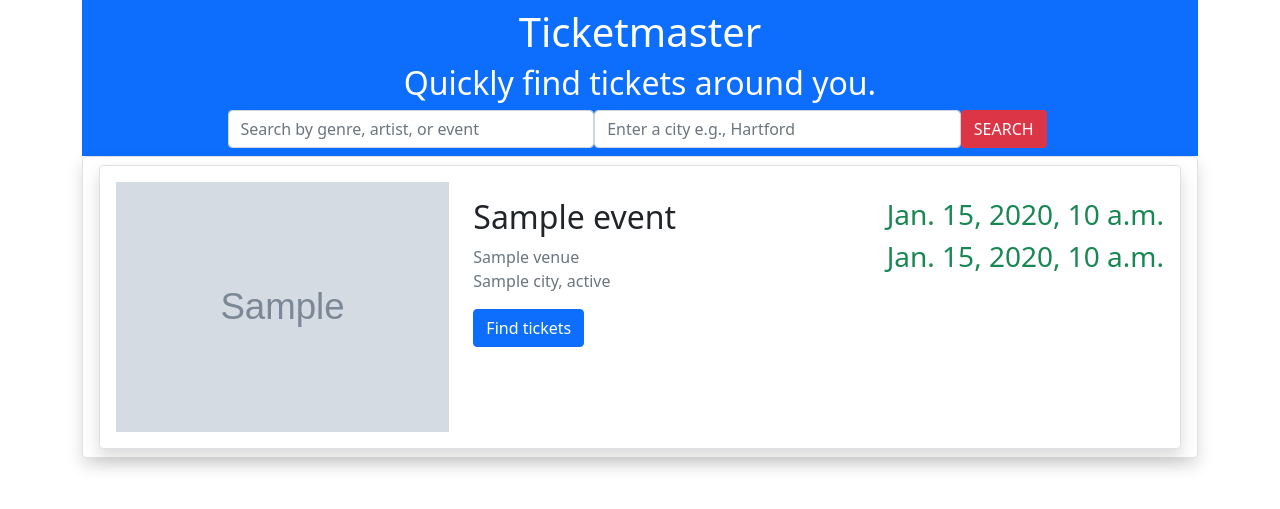
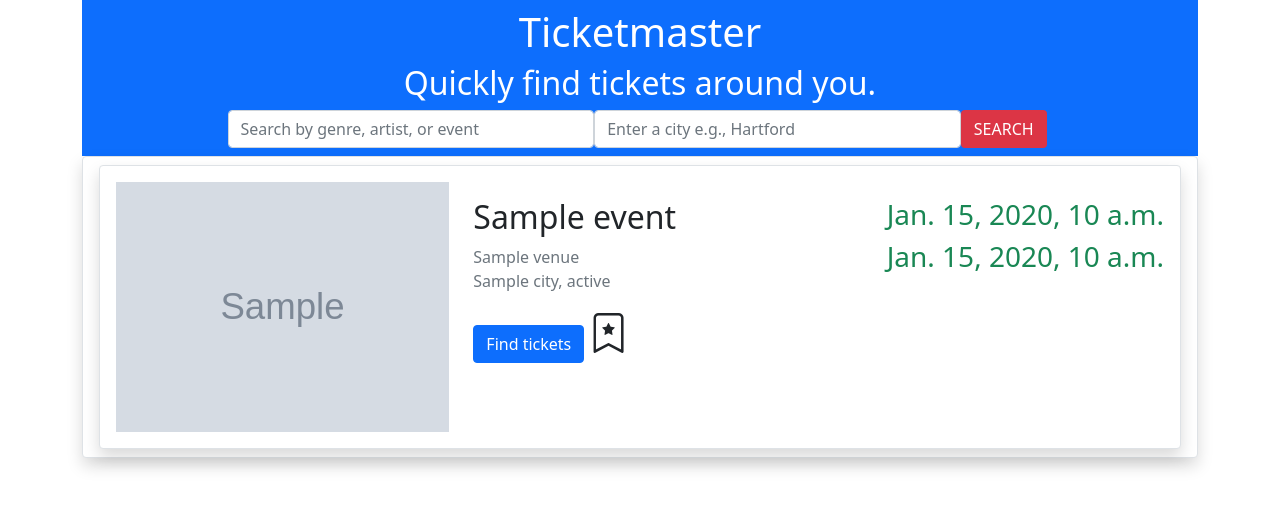
Before and after one commit to DallasLaComb/Ticket-Master, a Django app: template ticket_notes/templates/index.html in a window 1280 px wide. Shown: the top 509 px of the page. Run offline with Django 4.2, Linux system fonts and the light colour scheme; the template is opened without the code that fills it: most values are stand-ins (such as "Sample title", 1, 10 or a date in 2020); grey boxes marked "Sample" are stand-in pictures.

Commit message:
Add Bootstrap icon for bookmarking and event URL

```diff
--- a/ticket_notes/templates/base.html
+++ b/ticket_notes/templates/base.html
@@ -6,6 +6,7 @@
     <title>{% block page_title %}{% endblock %}</title>
     <!-- Bootstrap CSS CDN -->
     <link href="https://cdn.jsdelivr.net/npm/bootstrap@5.1.3/dist/css/bootstrap.min.css" rel="stylesheet">
+    <link rel="stylesheet" href="https://cdn.jsdelivr.net/npm/bootstrap-icons@1.11.1/font/bootstrap-icons.css" integrity="sha384-4LISF5TTJX/fLmGSxO53rV4miRxdg84mZsxmO8Rx5jGtp/LbrixFETvWa5a6sESd" crossorigin="anonymous">
     <!-- Optional additional CSS files -->
     <link href=" {% block extra_css %}{% endblock %}" rel="stylesheet">
 </head>
--- a/ticket_notes/templates/eventCard.html
+++ b/ticket_notes/templates/eventCard.html
@@ -11,7 +11,9 @@
                         <div class="col-md-4 col-6 my-3">
                             <h1 class="h2">{{ event.event_name }}</h1>
                             <p class="p text-secondary">{{ event.venue }}<br>{{ event.city }}, {{ event.state }}</p>
-                            <a href="#" class="btn btn-primary">Find tickets</a>
+                            <a href="{{ event.url }}" target="_blank" class="btn btn-primary">Find tickets</a>
+                            <i class="bi bi-bookmark-star h1"></i>
+
                         </div>
                         <div class="col-md-4 col-6 text-end my-3">
                             <h3 class="h3 text-success ">{{ event.local_date }}</h3>
--- a/ticket_notes/views.py
+++ b/ticket_notes/views.py
@@ -34,6 +34,7 @@
                             'local_date': event['dates']['start'].get('localDate', 'N/A'),
                             'local_time': event['dates']['start'].get('localTime', 'N/A'),
                             'image_url': get_preferred_image(event.get('images', [])),
+                            'url': event.get('url', '#'),
                         }
 
                         venue_info = event.get('_embedded', {}).get('venues', [{}])[0]
```
